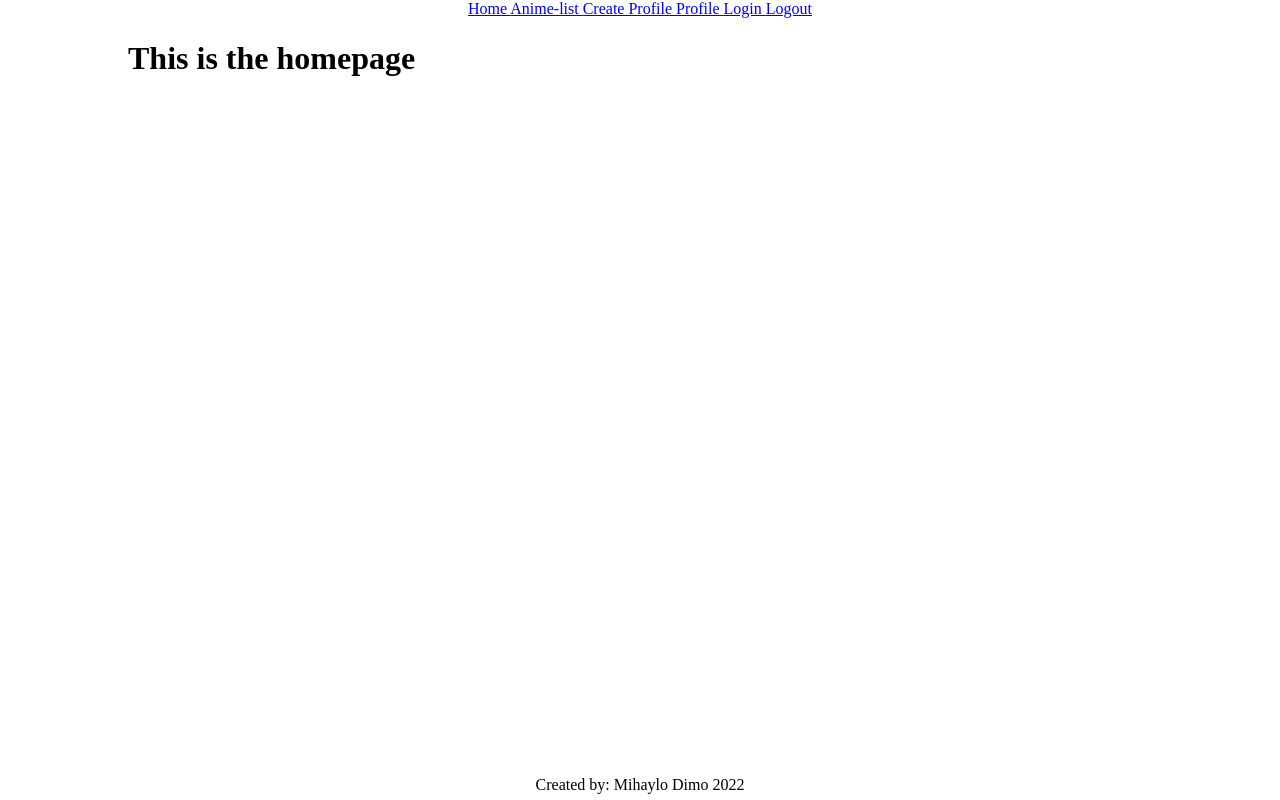
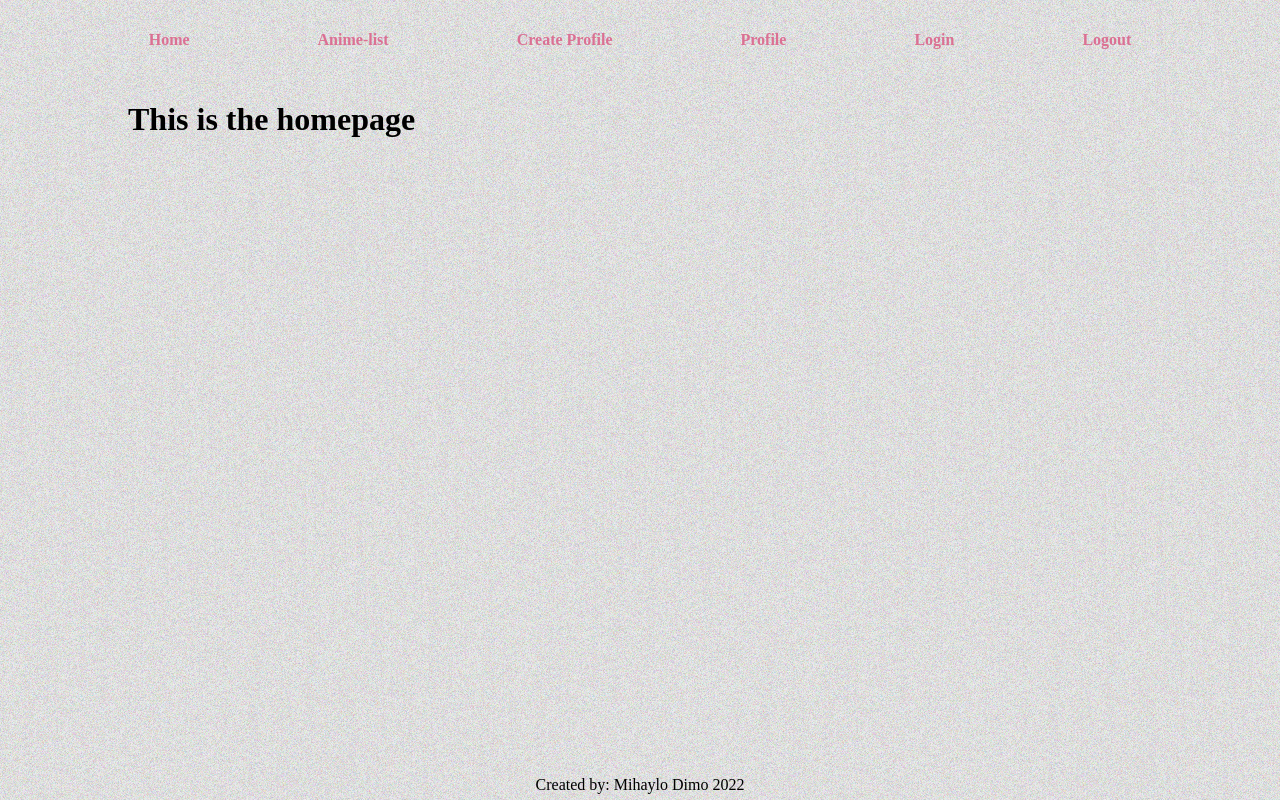
Before and after one commit to MYDimo/anime-app, a React (Create React App) app: page / in a window 1280 px wide. Built offline with nearby package versions, Linux system fonts and the light colour scheme.

Commit message:
Add texture as background

```diff
--- a/src/styles/App.css
+++ b/src/styles/App.css
@@ -7,6 +7,7 @@
   width: 100vw;
   height: 100vh;
   align-items: center;
+  background-image: url(../../public/images/texture.svg);
 }
 
 .pageWrapper {
--- /dev/null
+++ b/src/styles/Navigation.css
@@ -0,0 +1,20 @@
+nav {
+    height: 10vh;
+    display: flex;
+    align-items: center;
+}
+
+a {
+    text-decoration: none;
+    padding: 0 4rem;
+    color:palevioletred;
+    font-weight: bolder;
+}
+
+a:active {
+    background-color: yellow;
+  }
+
+a:focus {
+    outline: none;
+}
```
Also changed, not shown: src/components/Navigation.js (+7 -6 lines), public/images/texture.svg (added).
